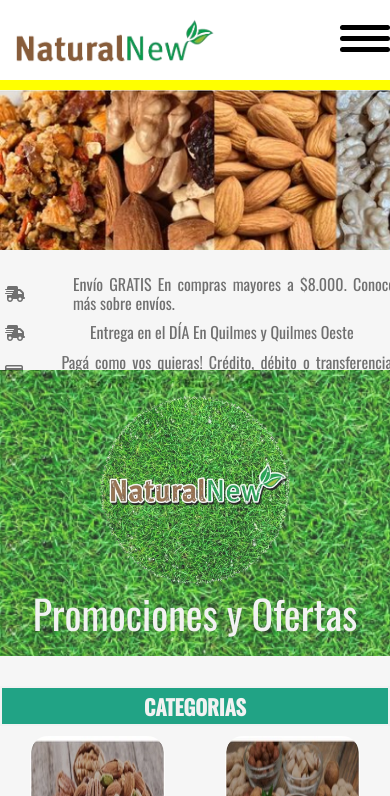
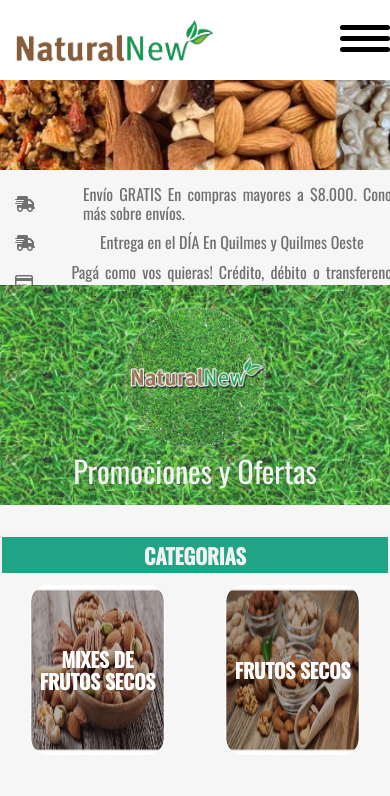
Before and after one commit to JoseTorres82/bkup, a plain HTML site: page index.html in a window 390 px wide. Shown: the top 796 px of the page. Drawn offline with nearby package versions, Linux system fonts and the light colour scheme.

Commit message:
agregandoMQ

```diff
--- a/assets/css/mqueries.css
+++ b/assets/css/mqueries.css
@@ -33,7 +33,10 @@
         display: flex;
         justify-items: center;
         align-items: center;
-        position: relative;
+        position: fixed;
+        top: 0;
+        width: 100%;
+        z-index: 3;
     }
     .header__main .navbar-container {
         display: flex;
@@ -229,7 +232,7 @@
 
     /*--------------------Cards---------------------*/
     .cards__container {
-        max-height: 1000px;
+        max-width: 990px;
         width: 100%;
         display: grid;
         grid-template-columns: repeat(2, 1fr);
@@ -326,23 +329,53 @@
         height: 250px;
     }
      .envios {
+        max-width: 500px;
         margin: 0 auto;
         padding: 0;
         display: flex;
         flex-direction: column;
         column-gap:20px;
         margin-top: 20px;
-        margin-bottom: 20px;
+        margin: 10px 10px;
+        margin-bottom: 25px;
         font-size: 10px;
         justify-content: start;
     }
     .envios a {
         margin: 5px;
     }
+    .banner {
+        margin: 0 auto;
+        background-image: url(/assets/img/bannerPromo.png);
+        opacity: 85%;
+        width: 100%;
+        height: 220px;
+        display: flex;
+        flex-direction: column;
+        justify-content: center;
+        align-items: center;
+        color: #f2f2f2;
+        overflow: hidden;
+
+    }
+    .banner h3 {
+        font-size: 30px;
+        font-weight: 400;
+    }
+
+    .banner img {
+        width: 150px;
+        background: transparent;
+    }
 
 }
 
 @media (max-width:360px) {}
+/* .cards__container {
+    height: 50vh;
+    grid-template-columns: repeat(1, 1fr);
+} */
+
 
 /*Footer 320px*/
 .footer .grupo-1 {
--- a/assets/css/styles.css
+++ b/assets/css/styles.css
@@ -20,7 +20,9 @@
     display: flex;
     justify-items: center;
     align-items: center;
-    position: static;
+    position: fixed;
+    top: 0;
+    z-index: 3;
 }
 
 body {
@@ -138,6 +140,7 @@
     color: #707070;
     line-height: 1.5;
     text-align: justify;
+    margin-bottom: 15px;
 
 }
 
@@ -177,7 +180,6 @@
     align-items: center;
     color: #f2f2f2;
     overflow: hidden;
-
 
 }
 
--- a/index.html
+++ b/index.html
@@ -44,7 +44,7 @@
             </a>
             <a href="#"><i class="fa-solid fa-truck-fast icon"></i>
                 <p>Entrega en el DÍA
-                    En Quilmes y Quilmes Oeste </p>
+                En Quilmes y Quilmes Oeste </p>
             </a>
             <a href="#"><i class="fa-regular fa-credit-card icon"></i>
                 <p>Pagá como vos quieras!
@@ -56,7 +56,7 @@
             <img src="/assets/img/NN_LogoPng.png" alt="">
             <h3>Promociones y Ofertas</h3>
         </section>
-        <div class="titulo__categorias">
+        <div class="titulo__categorias" id="categorias">
             <h2>CATEGORIAS</h2>
         </div>
 
```
